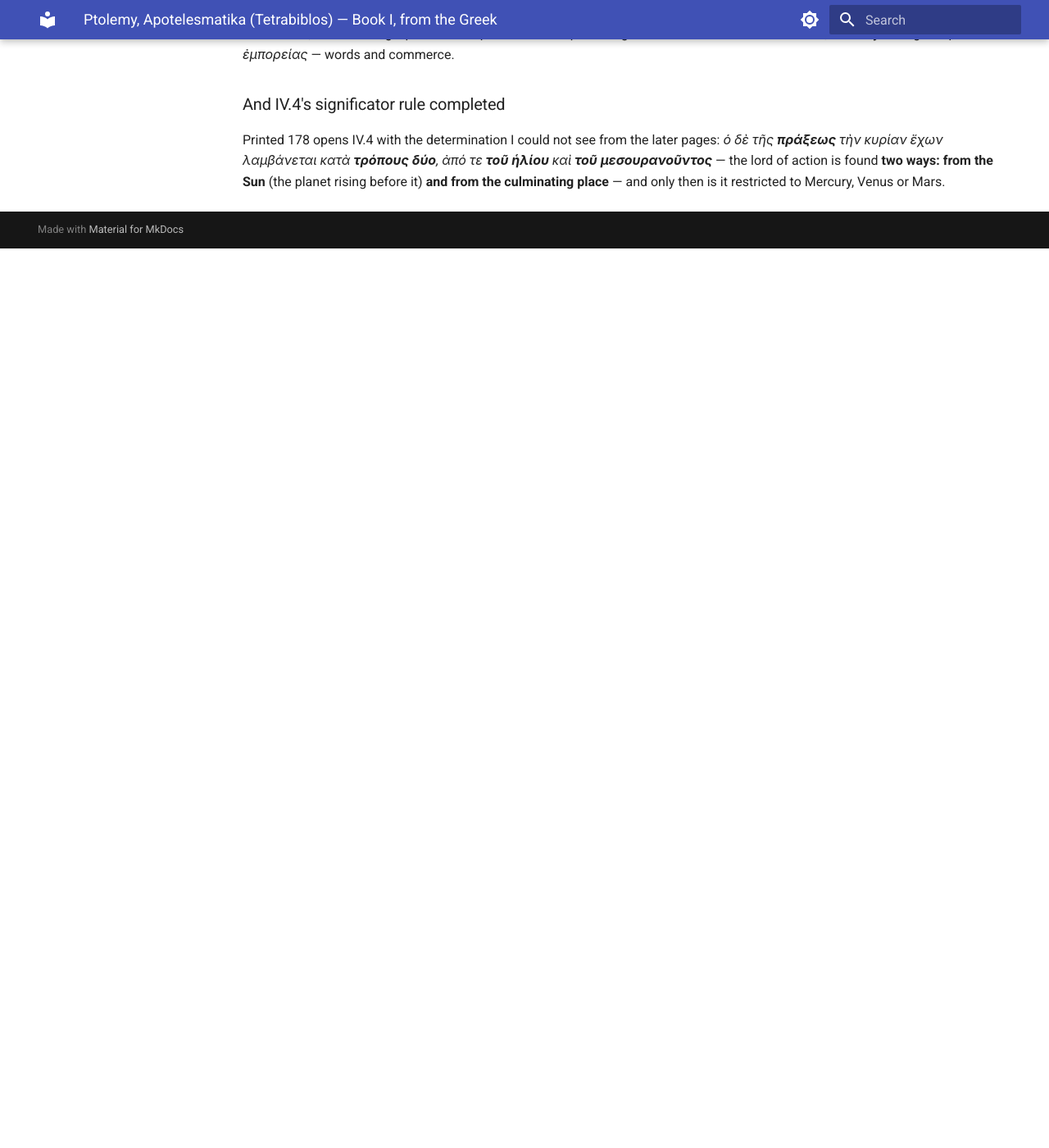
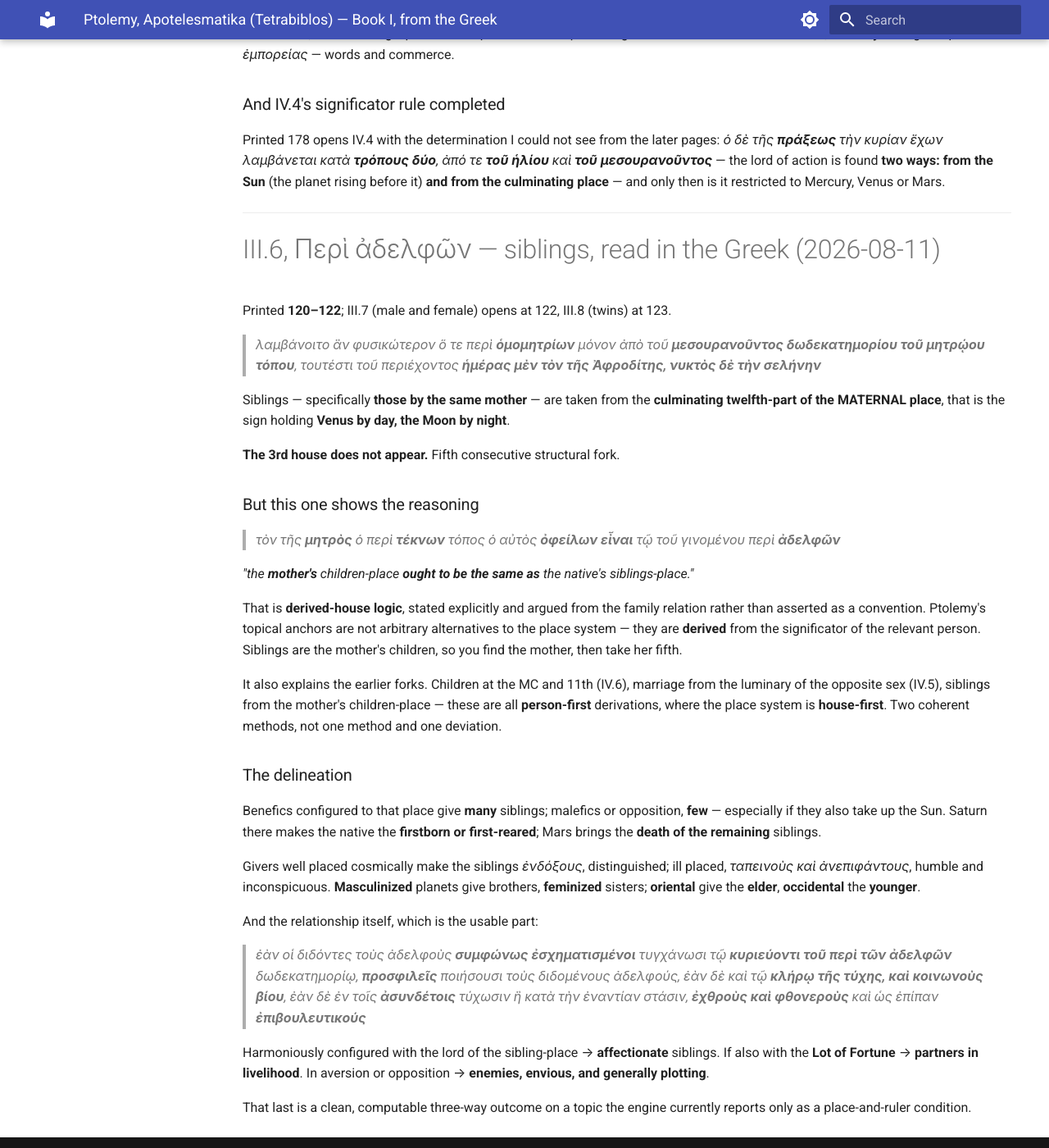
Before and after one commit to Bender1011001/traditional-astrology-engine, an MkDocs documentation site: the page built from docs/sources/ptolemy_greek_book1.md, in a window 1280 px wide and 1400 px high, scrolled down 27132 px. Shown: the whole window at 82% size. Built offline with MkDocs 1.6.1 and Material for MkDocs 9.7.7, drawn with Linux system fonts in a browser that asks for light colours; before the commit the page ends 27435 px from its top, so only the background shows below that.

Commit message:
Ptolemy III.6: siblings from the mother's children-place, and the logic behind every fork
Printed 120-122. Siblings, specifically those by the same mother, are
taken from the culminating twelfth-part of the MATERNAL place - the
sign holding Venus by day and the Moon by night. The 3rd house does not
appear. Fifth consecutive structural fork.

This one shows the reasoning the others only implied:

  ton tes METROS ho peri TEKNON topos ho autos OPHEILON EINAI to tou
  ginomenou peri ADELPHON

the mother's children-place OUGHT TO BE THE SAME as the native's
siblings-place.

That is derived-house logic, argued from the family relation rather
than asserted as convention. Ptolemy's anchors are not arbitrary
alternatives to the place system - they are DERIVED from the
significator of the relevant person. Siblings are the mother's
children, so find the mother, then take her fifth.

It also explains the earlier forks. Children at the MC and 11th,
marriage from the luminary of the opposite sex, siblings from the
mother's children-place - all person-first derivations, where the place
system is house-first. Two coherent methods, not one method and one
deviation. That reframes the whole Book IV pattern and is worth more
than any single chapter in it.

Delineation captured: benefics give many siblings, malefics few; Saturn
makes the native firstborn, Mars brings the death of the rest;
masculinized planets give brothers and feminized sisters; oriental give
the elder and occidental the younger. And a clean three-way outcome on
the relationship - harmonious with the sibling-place lord gives
affectionate siblings, with the Lot of Fortune as well gives partners
in livelihood, in aversion or opposition gives enemies, envious and
generally plotting.

Co-Authored-By: Claude Opus 5 <noreply@anthropic.com>

```diff
--- a/docs/sources/ptolemy_greek_book1.md
+++ b/docs/sources/ptolemy_greek_book1.md
@@ -742,3 +742,39 @@ Property is judged from the **lords of the twelfth-part containing the Lot**, an
 ### And IV.4's significator rule completed
 
 Printed 178 opens IV.4 with the determination I could not see from the later pages: *ὁ δὲ τῆς **πράξεως** τὴν κυρίαν ἔχων λαμβάνεται κατὰ **τρόπους δύο**, ἀπό τε **τοῦ ἡλίου** καὶ **τοῦ μεσουρανοῦντος*** — the lord of action is found **two ways: from the Sun** (the planet rising before it) **and from the culminating place** — and only then is it restricted to Mercury, Venus or Mars.
+
+---
+
+# III.6, Περὶ ἀδελφῶν — siblings, read in the Greek (2026-08-11)
+
+Printed **120–122**; III.7 (male and female) opens at 122, III.8 (twins) at 123.
+
+> *λαμβάνοιτο ἂν φυσικώτερον ὅ τε περὶ **ὁμομητρίων** μόνον ἀπὸ τοῦ **μεσουρανοῦντος δωδεκατημορίου τοῦ μητρῴου τόπου**, τουτέστι τοῦ περιέχοντος **ἡμέρας μὲν τὸν τῆς Ἀφροδίτης, νυκτὸς δὲ τὴν σελήνην***
+
+Siblings — specifically **those by the same mother** — are taken from the **culminating twelfth-part of the MATERNAL place**, that is the sign holding **Venus by day, the Moon by night**.
+
+**The 3rd house does not appear.** Fifth consecutive structural fork.
+
+### But this one shows the reasoning
+
+> *τὸν τῆς **μητρὸς** ὁ περὶ **τέκνων** τόπος ὁ αὐτὸς **ὀφείλων εἶναι** τῷ τοῦ γινομένου περὶ **ἀδελφῶν***
+
+*"the **mother's** children-place **ought to be the same as** the native's siblings-place."*
+
+That is **derived-house logic**, stated explicitly and argued from the family relation rather than asserted as a convention. Ptolemy's topical anchors are not arbitrary alternatives to the place system — they are **derived** from the significator of the relevant person. Siblings are the mother's children, so you find the mother, then take her fifth.
+
+It also explains the earlier forks. Children at the MC and 11th (IV.6), marriage from the luminary of the opposite sex (IV.5), siblings from the mother's children-place — these are all **person-first** derivations, where the place system is **house-first**. Two coherent methods, not one method and one deviation.
+
+### The delineation
+
+Benefics configured to that place give **many** siblings; malefics or opposition, **few** — especially if they also take up the Sun. Saturn there makes the native the **firstborn or first-reared**; Mars brings the **death of the remaining** siblings.
+
+Givers well placed cosmically make the siblings *ἐνδόξους*, distinguished; ill placed, *ταπεινοὺς καὶ ἀνεπιφάντους*, humble and inconspicuous. **Masculinized** planets give brothers, **feminized** sisters; **oriental** give the **elder**, **occidental** the **younger**.
+
+And the relationship itself, which is the usable part:
+
+> *ἐὰν οἱ διδόντες τοὺς ἀδελφοὺς **συμφώνως ἐσχηματισμένοι** τυγχάνωσι τῷ **κυριεύοντι τοῦ περὶ τῶν ἀδελφῶν** δωδεκατημορίῳ, **προσφιλεῖς** ποιήσουσι τοὺς διδομένους ἀδελφούς, ἐὰν δὲ καὶ τῷ **κλήρῳ τῆς τύχης, καὶ κοινωνοὺς βίου**, ἐὰν δὲ ἐν τοῖς **ἀσυνδέτοις** τύχωσιν ἢ κατὰ τὴν ἐναντίαν στάσιν, **ἐχθροὺς καὶ φθονεροὺς** καὶ ὡς ἐπίπαν **ἐπιβουλευτικούς***
+
+Harmoniously configured with the lord of the sibling-place → **affectionate** siblings. If also with the **Lot of Fortune** → **partners in livelihood**. In aversion or opposition → **enemies, envious, and generally plotting**.
+
+That last is a clean, computable three-way outcome on a topic the engine currently reports only as a place-and-ruler condition.
```
